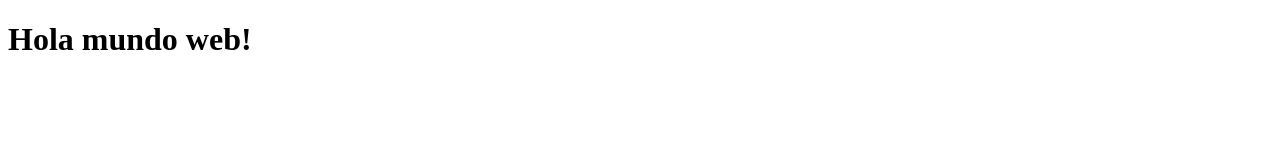
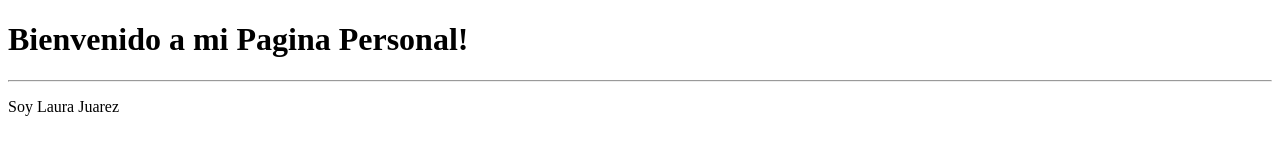
Before and after one commit to Lawitadelimon/Lawitadelimon.github.io, a plain HTML site: page index.html in a window 1280 px wide. Drawn offline with Linux system fonts and the light colour scheme.

Commit message:
editamos pagina personal

```diff
--- a/index.html
+++ b/index.html
@@ -5,9 +5,11 @@
     <meta http-equiv="X-UA-Compatible" content="IE=edge">
     <meta name="viewport" content="width=
     , initial-scale=1.0">
-    <title>Document</title>
+    <title>Pagina Personal</title>
 </head>
 <body>
-    <h1>Hola mundo web!</h1>
+    <h1>Bienvenido a mi Pagina Personal!</h1>
+    <hr>
+    <p>Soy Laura Juarez</p>
 </body>
 </html>
--- a/js/app.js
+++ b/js/app.js
@@ -0,0 +1,3 @@
+const saludo = () => {
+    alert("Hola");
+}
```
